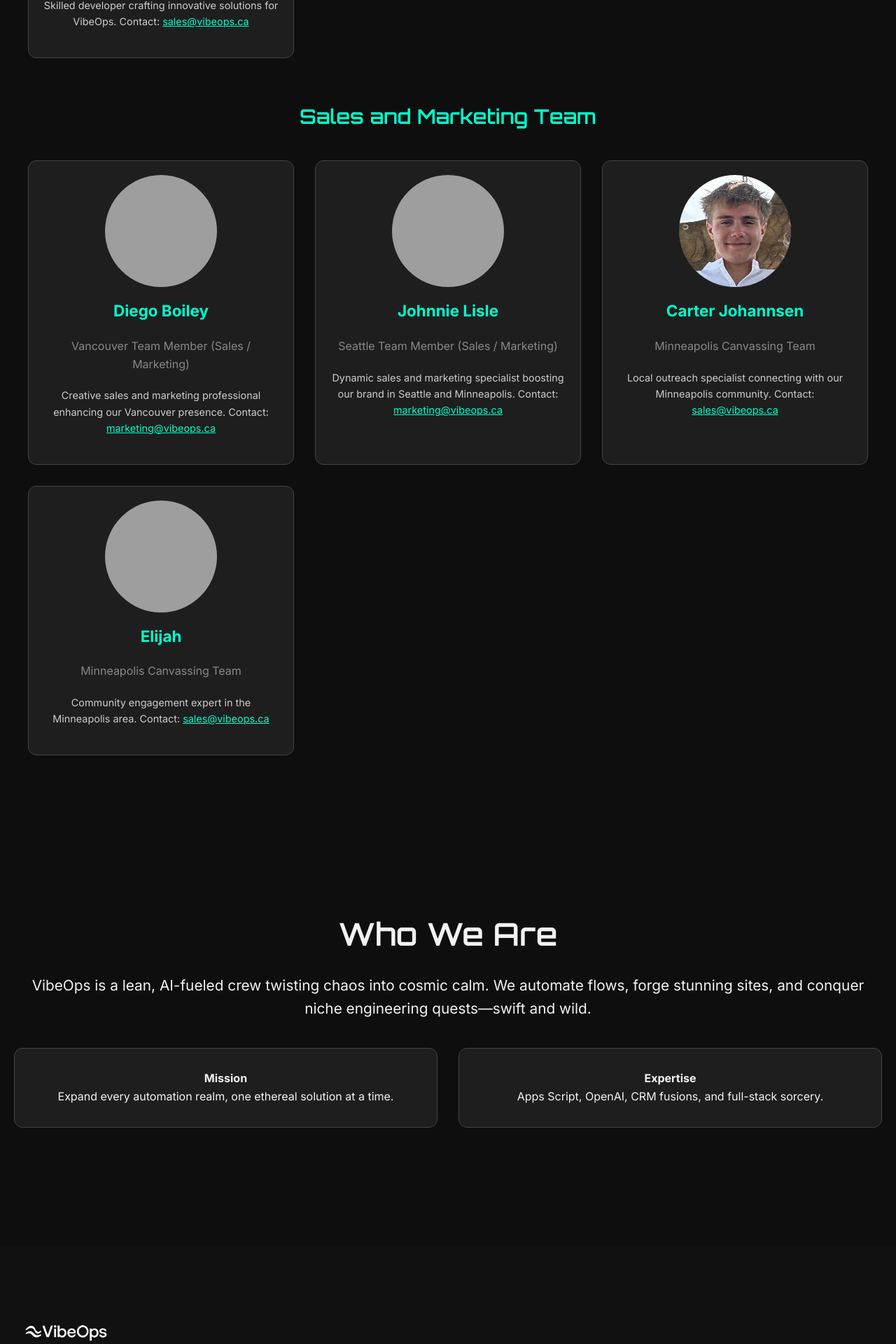
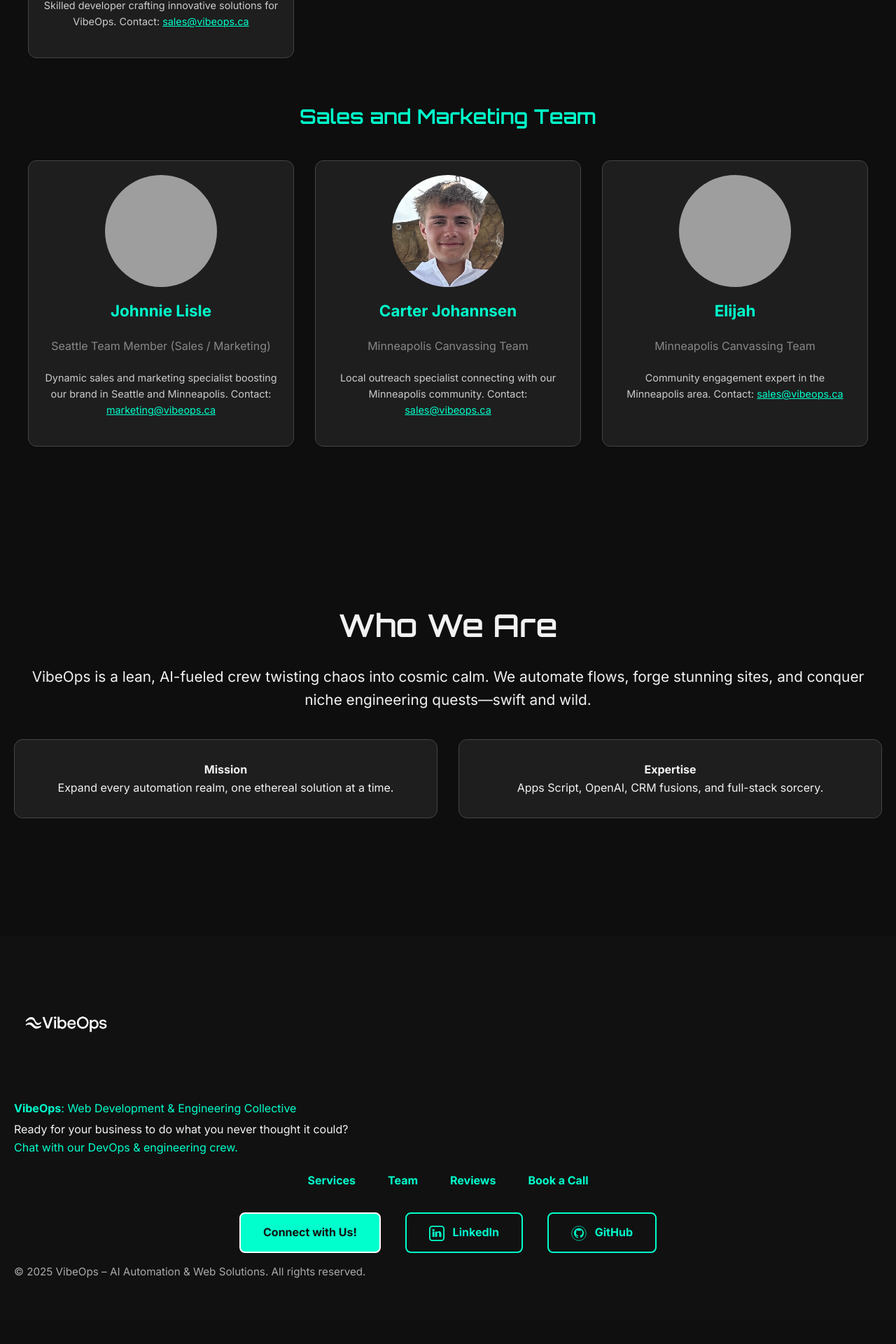
Before and after one commit to VibeOps-Git/vibeops-site-v2, a Flask app: page /team in a window 1280 px wide. Shown: the part 2258-4178 px from the top of the page at 70% size. After the commit the page ends 4084 px from the top, so only its background shows below. Run offline with Flask 3, Linux system fonts and the light colour scheme; parts of the project's set-up code (start-up, migrations or seed data) failed here and were passed over; grey boxes are pictures that could not be loaded.

Commit message:
updated team page

```diff
--- a/templates/team.html
+++ b/templates/team.html
@@ -97,14 +97,6 @@
             <div class="team-grid">
                 <div class="team-card">
                     <div class="team-image">
-                        <img src="/static/team/diego.jpg" alt="Diego Boiley, Sales and Marketing Team Member" onerror="this.src='/static/team/placeholder.jpg'">
-                    </div>
-                    <h4>Diego Boiley</h4>
-                    <p class="role">Vancouver Team Member (Sales / Marketing)</p>
-                    <p class="bio">Creative sales and marketing professional enhancing our Vancouver presence. Contact: <a href="mailto:marketing@vibeops.ca">marketing@vibeops.ca</a></p>
-                </div>
-                <div class="team-card">
-                    <div class="team-image">
                         <img src="/static/team/johnnie.jpg" alt="Johnnie Lisle, Sales and Marketing Team Member" onerror="this.src='/static/team/placeholder.jpg'">
                     </div>
                     <h4>Johnnie Lisle</h4>
```
